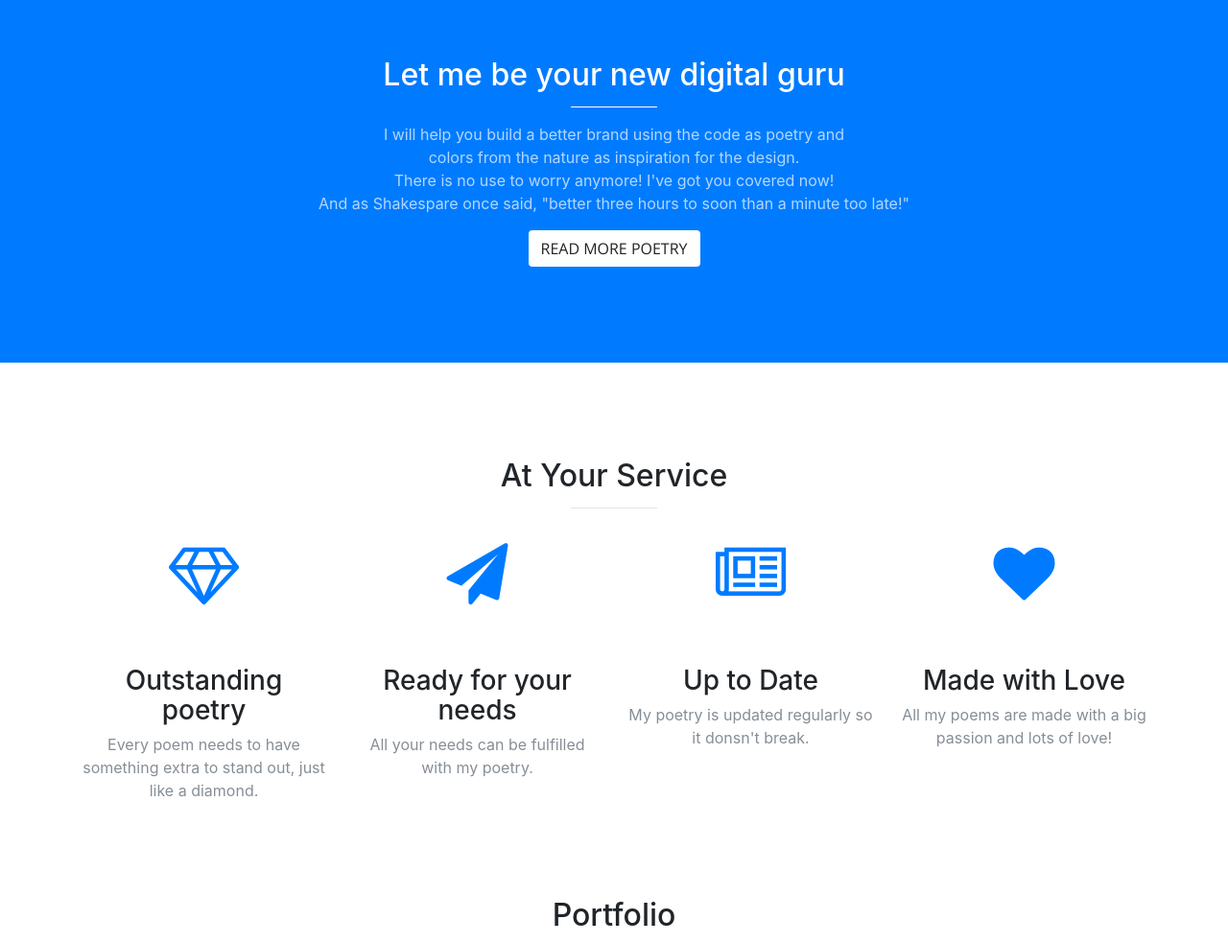
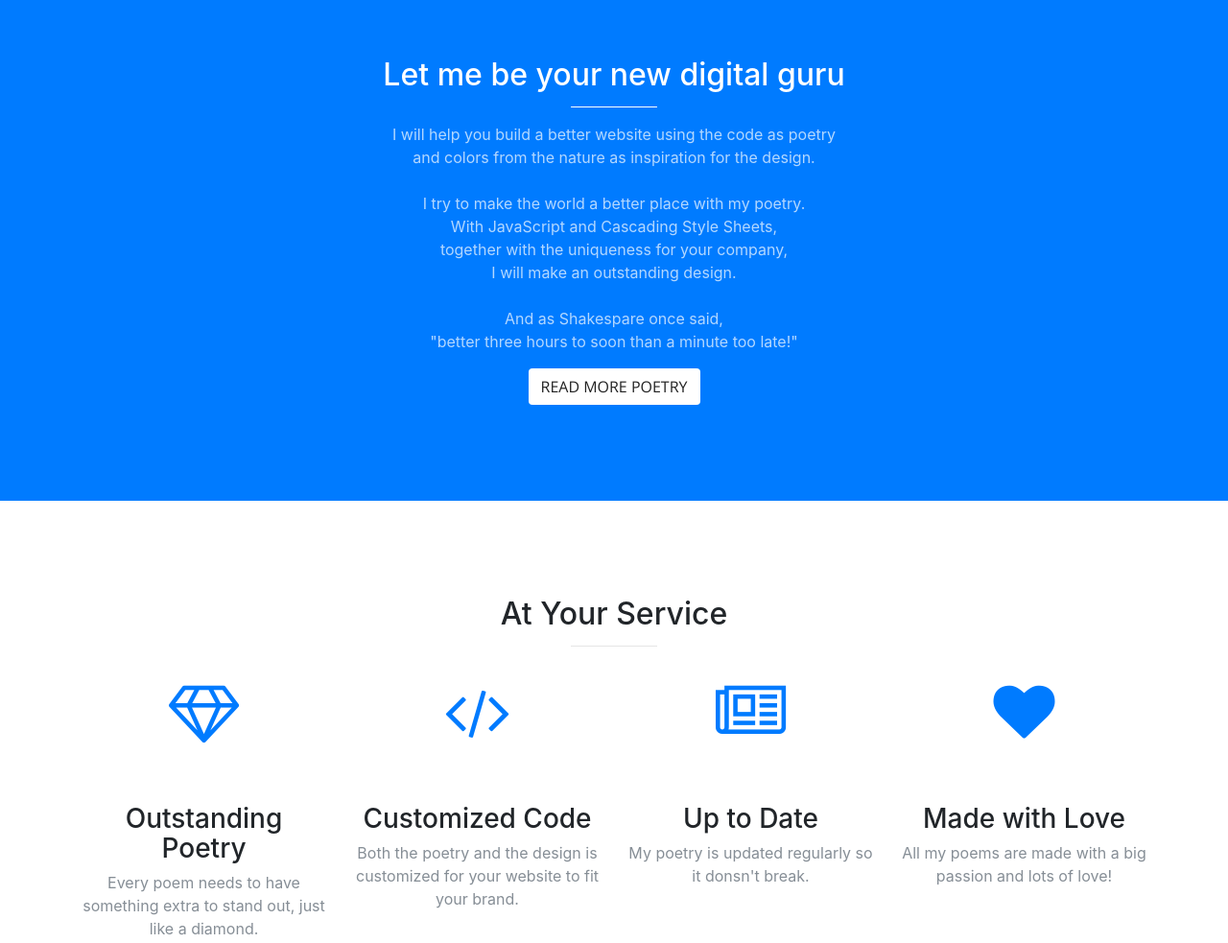
Before and after one commit to Malinth/malinth.github.io, a website with bundled scripts: page index.html in a window 1280 px wide. Shown: the part 840-1823 px from the top of the page at 96% size. Built offline with nearby package versions, Linux system fonts and the light colour scheme; a web font is replaced by a local one.

Commit message:
text and header update

```diff
--- a/css/creative.css
+++ b/css/creative.css
@@ -167,7 +167,6 @@ header.masthead {
     text-align: center; }
     header.masthead .header-content .header-content-inner h1 {
       font-size: 30px;
-      /*font-size:3rem!important;*/
       font-weight: 700;
       margin-top: 0;
       margin-bottom: 0;
--- a/index.html
+++ b/index.html
@@ -55,7 +55,7 @@
     <header class="masthead">
       <div class="header-content">
         <div class="header-content-inner">
-          <h1 id="homeHeading">Your Favorite Source of Web development, web design, UX and digital marketing</h1>
+          <h1 id="homeHeading">Your Favorite Source of Web Design and Digital marketing</h1>
           <hr>
           <a class="btn btn-primary btn-xl js-scroll-trigger" href="#about">Find Out More</a>
         </div>
@@ -69,10 +69,15 @@
             <h2 class="section-heading text-white">Let me be your new digital guru</h2>
             <hr class="light">
 
-            <p class="text-faded">I will help you build a better brand using the code as poetry and <br>
-              colors from the nature as inspiration for the design. <br>
-              There is no use to worry anymore! I've got you covered now!<br>
-              And as Shakespare once said, "better three hours to soon than a minute too late!"<br></p>
+            <p class="text-faded">
+              I will help you build a better website using the code as poetry<br>
+              and colors from the nature as inspiration for the design. <br><br>
+
+              I try to make the world a better place with my poetry.<br>
+              With JavaScript and Cascading Style Sheets, <br>
+              together with the uniqueness for your company, <br>
+              I will make an outstanding design.<br>
+             <br> And as Shakespare once said, <br>"better three hours to soon than a minute too late!"<br></p>
             <a class="btn btn-default btn-xl js-scroll-trigger" href="#services">Read more poetry</a>
           </div>
         </div>
@@ -93,15 +98,15 @@
           <div class="col-lg-3 col-md-6 text-center">
             <div class="service-box">
               <i class="fa fa-4x fa-diamond text-primary sr-icons"></i>
-              <h3>Outstanding poetry</h3>
+              <h3>Outstanding Poetry</h3>
               <p class="text-muted">Every poem needs to have something extra to stand out, just like a diamond.</p>
             </div>
           </div>
           <div class="col-lg-3 col-md-6 text-center">
             <div class="service-box">
-              <i class="fa fa-4x fa-paper-plane text-primary sr-icons"></i>
-              <h3>Ready for your needs</h3>
-              <p class="text-muted">All your needs can be fulfilled with my poetry.</p>
+              <i class="fa fa-4x fa-code text-primary sr-icons"></i>
+              <h3>Customized Code</h3>
+              <p class="text-muted">Both the poetry and the design is customized for your website to fit your brand. </p>
             </div>
           </div>
           <div class="col-lg-3 col-md-6 text-center">
```
